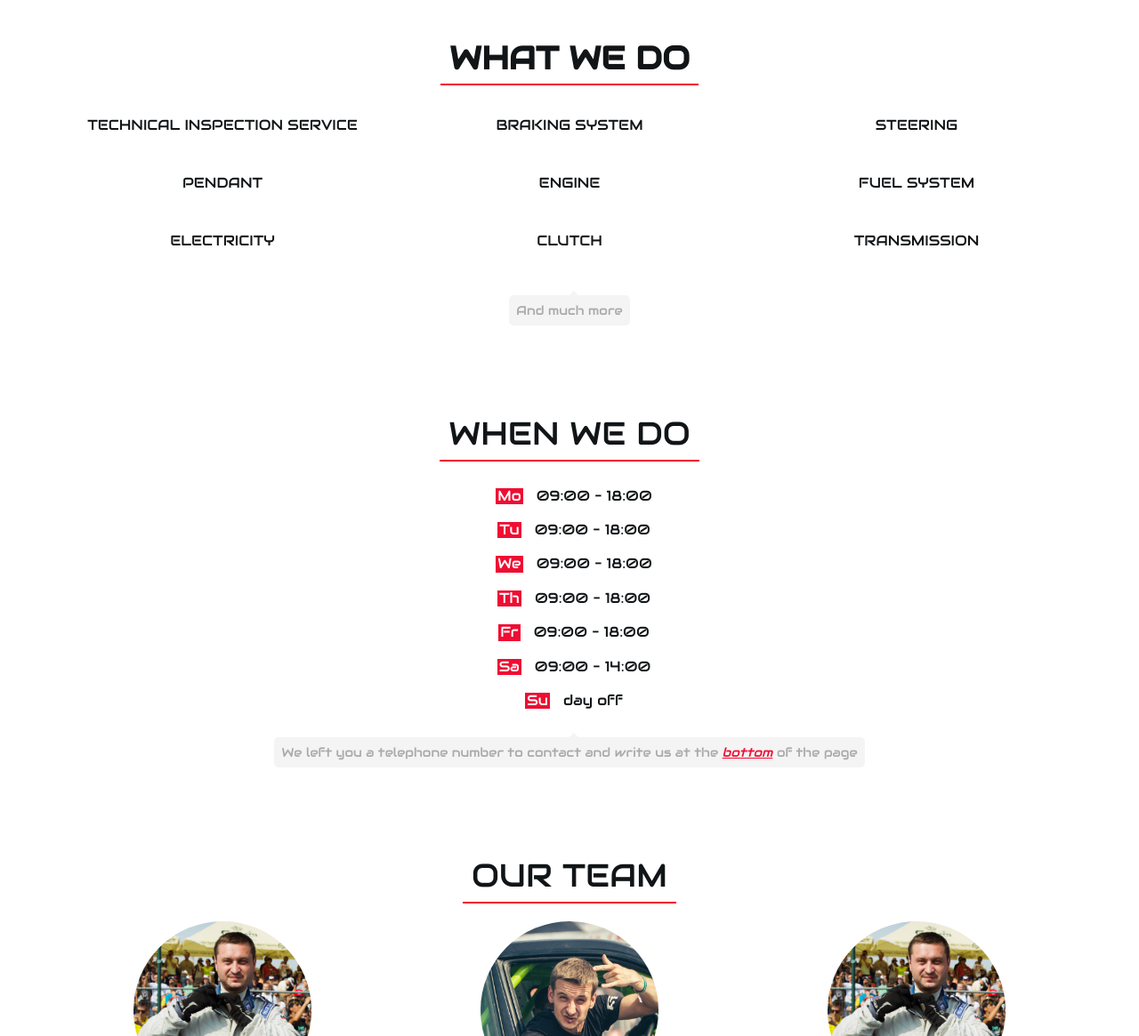
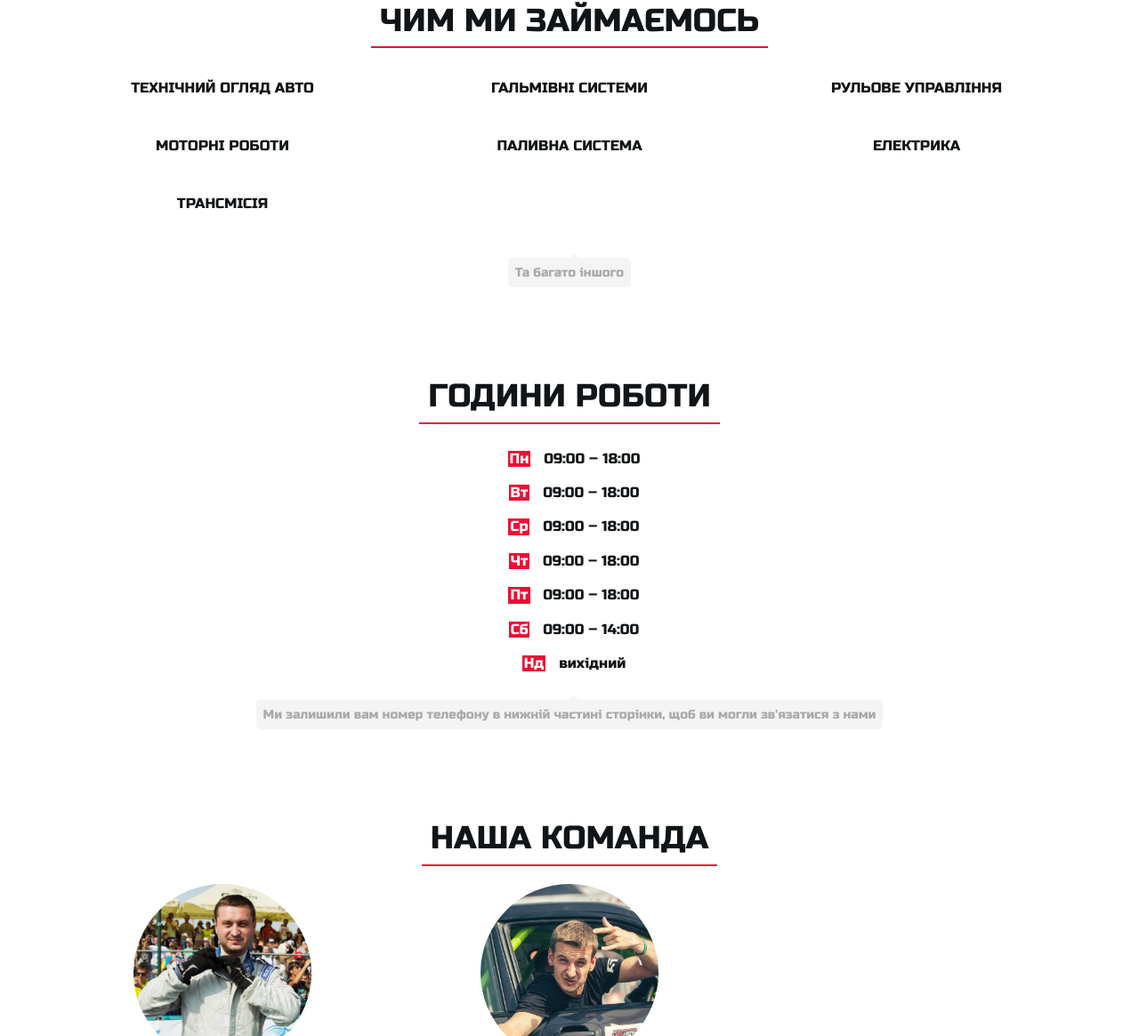
Before and after one commit to mentikora/stgmotorsport, a plain HTML site: page index.html in a window 1280 px wide. Shown: the part 1635-2800 px from the top of the page at 89% size. Drawn offline with nearby package versions, Linux system fonts and the light colour scheme; some packages are replaced by stand-ins of ours; files whose address does not match are found by name.

Commit message:
new fav, ukr text

```diff
--- a/css/theme-default.css
+++ b/css/theme-default.css
@@ -13,7 +13,7 @@
 .clearfix { display: block; }
 
 body{
-  font-family: 'Audiowide', cursive;
+  font-family: 'Russo One', sans-serif;
   color: rgb(17,21,23);
   overflow-x: hidden;
 }
@@ -201,6 +201,7 @@ section.bottom{
 .title{
   margin: 30px 0;
   font-size: 36px;
+  font-weight: normal;
   text-align: center;
   text-transform: uppercase;
 }
@@ -227,7 +228,7 @@ section.bottom{
   color: #aaaaaa;
 }
   .comment i{
-    font-style: italic;
+    font-style: normal;
     font-weight: 300;
     color: rgb(239,13, 51);
   }
--- a/index.html
+++ b/index.html
@@ -26,7 +26,7 @@
       <img src="img/2_2.png" alt="Clouds" class="cloud cloud2 visible-md visible-lg" style="transform: matrix(1, 0, 0, 1, -32.4, 17.575); opacity: .8;">
       <img src="img/3_3.png" alt="Clouds" class="cloud cloud3 visible-md visible-lg" style="transform: matrix(1, 0, 0, 1, -21.6, 11.7167); opacity: .5;">
       <h2 class="hidden-xs hidden-sm">
-        welcome to
+        Вітаємо в
       </h2>
       <div class="logo">
         <div class="s">s</div>
@@ -68,11 +68,11 @@
         <div class="container">
           <div class="title">
             <span>
-              who we are
+              Хто ми такі
             </span>
           </div>
           <div class="col-md-6 col-md-offset-3 text center">
-            STG Motosport is owned and operated by highly experienced industry professionals with many years of automotive expertise, car industry experience, and deep knowledge of cars and the various facets of the automotive industry including, collections management, restoration expertise, service, and the car enthusiast culture and the local car scene whatever your interests.
+            Ми - команда STG Motosport - висококваліфіковані фахівці, з багаторічним досвідом у автомобільній галузі. Ми - фанати своєї справи з глибоким знанням автомобілів і різних аспектів автомобільної промисловості в тому числі, реставрації, тюнінгу, ремонту та DRIFT'інгу.
           </div>
         </div>
       </aside>
@@ -82,42 +82,49 @@
         <div class="container">
           <h2 class="title">
             <span>
-              what we do
+              Чим ми займаємось
             </span>
           </h2>
           <div class="row">
             <div class="col-xs-6 col-sm-4 about_block">
-              technical inspection service
+              <!-- technical inspection service -->
+              технічний огляд авто
             </div>
             <div class="col-xs-6 col-sm-4 about_block">
-              braking system
+              <!-- braking system -->
+              гальмівні системи
             </div>
             <div class="col-xs-6 col-sm-4 about_block">
-              steering
+              <!-- steering -->
+              рульове управління
+            </div>
+            <!-- <div class="col-xs-6 col-sm-4 about_block">
+              PENDANT
+            </div> -->
+            <div class="col-xs-6 col-sm-4 about_block">
+              <!-- ENGINE -->
+              моторні роботи
             </div>
             <div class="col-xs-6 col-sm-4 about_block">
-              PENDANT
+              <!-- FUEL SYSTEM -->
+              паливна система
             </div>
             <div class="col-xs-6 col-sm-4 about_block">
-              ENGINE
+              <!-- ELECTRICITY -->
+              електрика
             </div>
+            <!-- <div class="col-xs-6 col-sm-4 about_block">
+              CLUTCH
+            </div> -->
             <div class="col-xs-6 col-sm-4 about_block">
-              FUEL SYSTEM
-            </div>
-            <div class="col-xs-6 col-sm-4 about_block">
-              ELECTRICITY
-            </div>
-            <div class="col-xs-6 col-sm-4 about_block">
-              CLUTCH
-            </div>
-            <div class="col-xs-6 col-sm-4 about_block">
-              TRANSMISSION
+              <!-- TRANSMISSION -->
+              трансмісія
             </div>
           </div>
 
           <div class="row comment">
             <span>
-              And much more
+              Та багато іншого
             </span>
           </div>
         </div>
@@ -126,39 +133,39 @@
       <aside>
         <div class="container">
           <div class="title">
-            <span>when we do</span>
+            <span>Години роботи</span>
           </div>
           <div class="col-md-12 worktime center">
             <div class="row">
 
               <div class="col-xs-6 col-xs-offset-3">
                 <div class="worktime_block">
-                  <span>Mo</span>
+                  <span>Пн</span>
                   09:00 – 18:00
                 </div>
                 <div class="worktime_block">
-                  <span>Tu</span>
+                  <span>Вт</span>
                   09:00 – 18:00
                 </div>
                 <div class="worktime_block">
-                  <span>We</span>
+                  <span>Ср</span>
                   09:00 – 18:00
                 </div>
                 <div class="worktime_block">
-                  <span>Th</span>
+                  <span>Чт</span>
                   09:00 – 18:00
                 </div>
                 <div class="worktime_block">
-                  <span>Fr</span>
+                  <span>Пт</span>
                   09:00 – 18:00
                 </div>
                 <div class="worktime_block">
-                  <span>Sa</span>
+                  <span>Сб</span>
                   09:00 – 14:00
                 </div>
                 <div class="worktime_block">
-                  <span>Su</span>
-                  day off
+                  <span>Нд</span>
+                  вихідний
                 </div>
               </div>
               <div class="col-xs-6">
@@ -168,7 +175,8 @@
 
             <div class="row comment">
               <span>
-                We left you a telephone number to contact and write us at the <i id="tobottom">bottom</i> of the page
+                Ми залишили вам номер телефону в нижній частині сторінки, щоб ви могли зв'язатися з нами
+                <!-- We left you a telephone number to contact and write us at the <i id="tobottom">bottom</i> of the page -->
               </span>
             </div>
 
@@ -180,14 +188,14 @@
       <aside class="drift center">
         <div class="container">
           <div class="title">
-            <span>our team</span>
+            <span>Наша команда</span>
           </div>
           <div class="team">
             <div class="row">
               <div class="col-sm-6 col-md-4 worker">
                 <img src="img/pasha_1.jpg" alt="" class="img-responsive">
                 <p class="name text">
-                  Pasha
+                  Павло
                 </p>
                 <a href="javascript:void(0);" class="icon-instagram"></a>
                 <a href="javascript:void(0);" class="icon-facebook"></a>
@@ -196,10 +204,10 @@
               <div class="col-sm-6 col-md-4 worker">
                 <img src="img/max_1.jpg" alt="" class="img-responsive">
                 <p class="name text">
-                  Max
+                  Максим
                 </p>
               </div>
-              <div class="col-sm-6 col-md-4 worker">
+              <!-- <div class="col-sm-6 col-md-4 worker">
                 <img src="img/pasha_1.jpg" alt="" class="img-responsive">
                 <p class="name text">
                   Pasha
@@ -222,13 +230,13 @@
                 <p class="name text">
                   Pasha
                 </p>
-              </div>
+              </div> -->
             </div>
           </div>
 
           <div class="row comment">
             <span>
-              And yes, we love <i>Subaru</i> and <i>DRIFT</i>
+              і так, ми обожнюємо <i>Subaru</i> і <i>DRIFT</i>
             </span>
           </div>
         </div>
@@ -244,9 +252,9 @@
     </section>
     <section class="bottom">
       <div class="container">
-        Ukraine, Lviv
+        Україна, Львів
         <br>
-        street Antonovich, 130A
+        вул. Антоновича, 130А
         <br>
         +38 (050) 430 24 99
         <br>
@@ -257,7 +265,7 @@
   </main>
 
   <!-- font -->
-  <link href="https://fonts.googleapis.com/css?family=Audiowide" rel="stylesheet">
+  <link href="https://fonts.googleapis.com/css?family=Russo+One&amp;subset=cyrillic" rel="stylesheet">
 
   <!-- script's -->
   <script src="https://cdnjs.cloudflare.com/ajax/libs/jquery/3.1.1/jquery.min.js"></script>
```
Also changed, not shown: android-chrome-192x192.png, android-chrome-256x256.png, apple-touch-icon.png, favicon-16x16.png, favicon-32x32.png, favicon.ico, mstile-150x150.png, safari-pinned-tab.svg.
